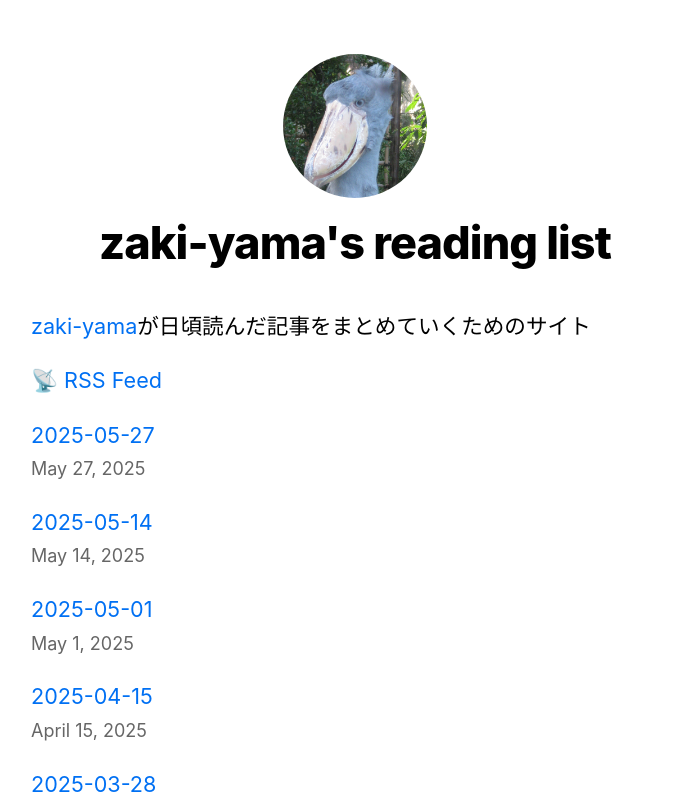
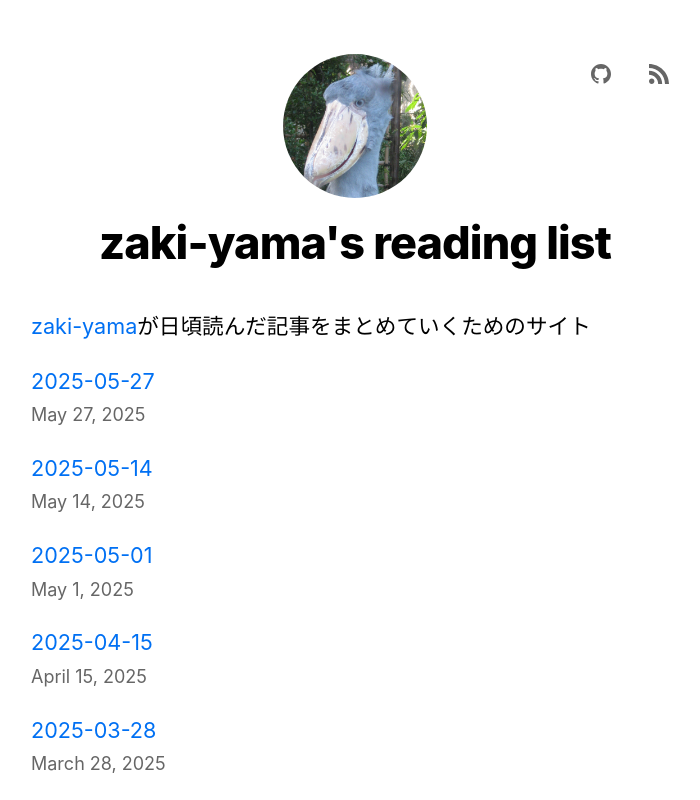
Before and after one commit to zaki-yama/reading-list, a Next.js app: page / in a window 1280 px wide. Shown: the top 800 px of the page, without its empty margins (285-985 px from the left). Built offline with nearby package versions, Linux system fonts and the light colour scheme.

Commit message:
feat: add header navigation

```diff
--- a/components/layout.module.css
+++ b/components/layout.module.css
@@ -5,6 +5,43 @@
 }
 
 .header {
+  display: flex;
+  flex-direction: column;
+  align-items: center;
+  position: relative;
+}
+
+.nav {
+  position: absolute;
+  top: 0;
+  right: 0;
+  z-index: 10;
+}
+
+.navLinks {
+  display: flex;
+  gap: 1rem;
+  align-items: center;
+}
+
+.navIcon {
+  display: flex;
+  align-items: center;
+  justify-content: center;
+  width: 40px;
+  height: 40px;
+  color: #666;
+  text-decoration: none;
+  border-radius: 8px;
+  transition: all 0.2s ease;
+}
+
+.navIcon:hover {
+  color: #333;
+  background-color: #f5f5f5;
+}
+
+.headerContent {
   display: flex;
   flex-direction: column;
   align-items: center;
--- a/components/layout.tsx
+++ b/components/layout.tsx
@@ -37,6 +37,43 @@
         <meta name="twitter:card" content="summary_large_image" />
       </Head>
       <header className={styles.header}>
+        <nav className={styles.nav}>
+          <div className={styles.navLinks}>
+            <a
+              href={SITE_CONFIG.github}
+              target="_blank"
+              rel="noopener noreferrer"
+              className={styles.navIcon}
+              title="GitHub"
+            >
+              <svg
+                width="20"
+                height="20"
+                viewBox="0 0 24 24"
+                fill="currentColor"
+              >
+                <path d="M12 0c-6.626 0-12 5.373-12 12 0 5.302 3.438 9.8 8.207 11.387.599.111.793-.261.793-.577v-2.234c-3.338.726-4.033-1.416-4.033-1.416-.546-1.387-1.333-1.756-1.333-1.756-1.089-.745.083-.729.083-.729 1.205.084 1.839 1.237 1.839 1.237 1.07 1.834 2.807 1.304 3.492.997.107-.775.418-1.305.762-1.604-2.665-.305-5.467-1.334-5.467-5.931 0-1.311.469-2.381 1.236-3.221-.124-.303-.535-1.524.117-3.176 0 0 1.008-.322 3.301 1.23.957-.266 1.983-.399 3.003-.404 1.02.005 2.047.138 3.006.404 2.291-1.552 3.297-1.23 3.297-1.23.653 1.653.242 2.874.118 3.176.77.84 1.235 1.911 1.235 3.221 0 4.609-2.807 5.624-5.479 5.921.43.372.823 1.102.823 2.222v3.293c0 .319.192.694.801.576 4.765-1.589 8.199-6.086 8.199-11.386 0-6.627-5.373-12-12-12z" />
+              </svg>
+            </a>
+            <a
+              href={SITE_CONFIG.rss.feedUrl}
+              target="_blank"
+              rel="noopener noreferrer"
+              className={styles.navIcon}
+              title="RSS Feed"
+            >
+              <svg
+                width="20"
+                height="20"
+                viewBox="0 0 24 24"
+                fill="currentColor"
+              >
+                <path d="M6.503 20.752c0 1.794-1.456 3.248-3.251 3.248-1.796 0-3.252-1.454-3.252-3.248 0-1.794 1.456-3.248 3.252-3.248 1.795.001 3.251 1.454 3.251 3.248zm-6.503-12.572v4.811c6.05.062 10.96 4.966 11.022 11.009h4.817c-.062-8.71-7.118-15.758-15.839-15.82zm0-3.368c10.58.046 19.152 8.594 19.183 19.188h4.817c-.03-13.231-10.755-23.954-24-24v4.812z" />
+              </svg>
+            </a>
+          </div>
+        </nav>
+        <div className={styles.headerContent}>
           {home ? (
             <>
               <img
@@ -62,6 +99,7 @@
               </h2>
             </>
           )}
+        </div>
       </header>
       <GoogleTagManager gtmId="GTM-WQ7KV9GK" />
       <main>{children}</main>
--- a/lib/constants.ts
+++ b/lib/constants.ts
@@ -8,6 +8,8 @@
 
   // サイト説明
   description: "@zaki-yamaが日頃読んだ記事をまとめていくためのサイト",
+
+  github: "https://github.com/zaki-yama/reading-list",
 
   // 作者情報
   author: {
--- a/pages/index.tsx
+++ b/pages/index.tsx
@@ -32,15 +32,6 @@
           </a>
           が日頃読んだ記事をまとめていくためのサイト
         </p>
-        <p>
-          <a
-            href={SITE_CONFIG.rss.feedUrl}
-            target="_blank"
-            rel="noopener noreferrer"
-          >
-            📡 RSS Feed
-          </a>
-        </p>
       </section>
       <section className={`${utilStyles.headingMd} ${utilStyles.padding1px}`}>
         <ul className={utilStyles.list}>
```
Lines whose indentation alone changed are shown as unchanged.
